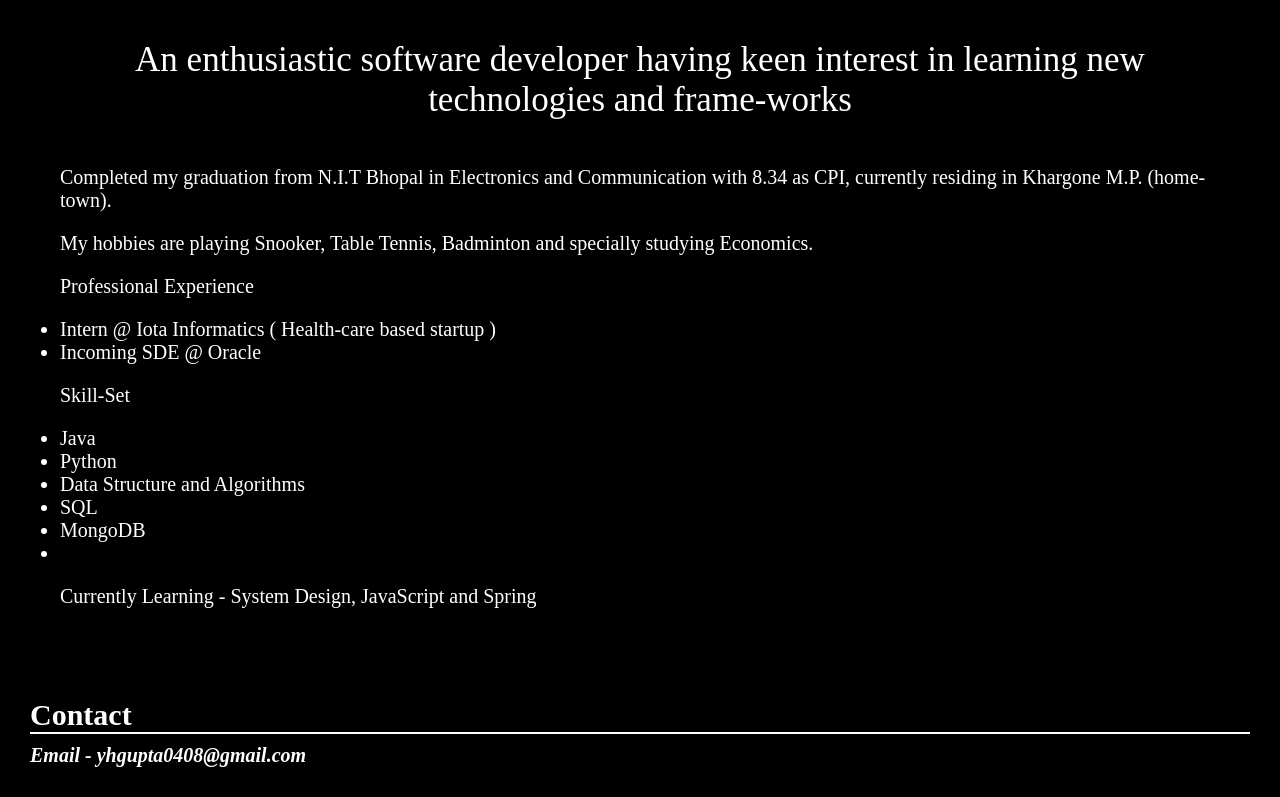
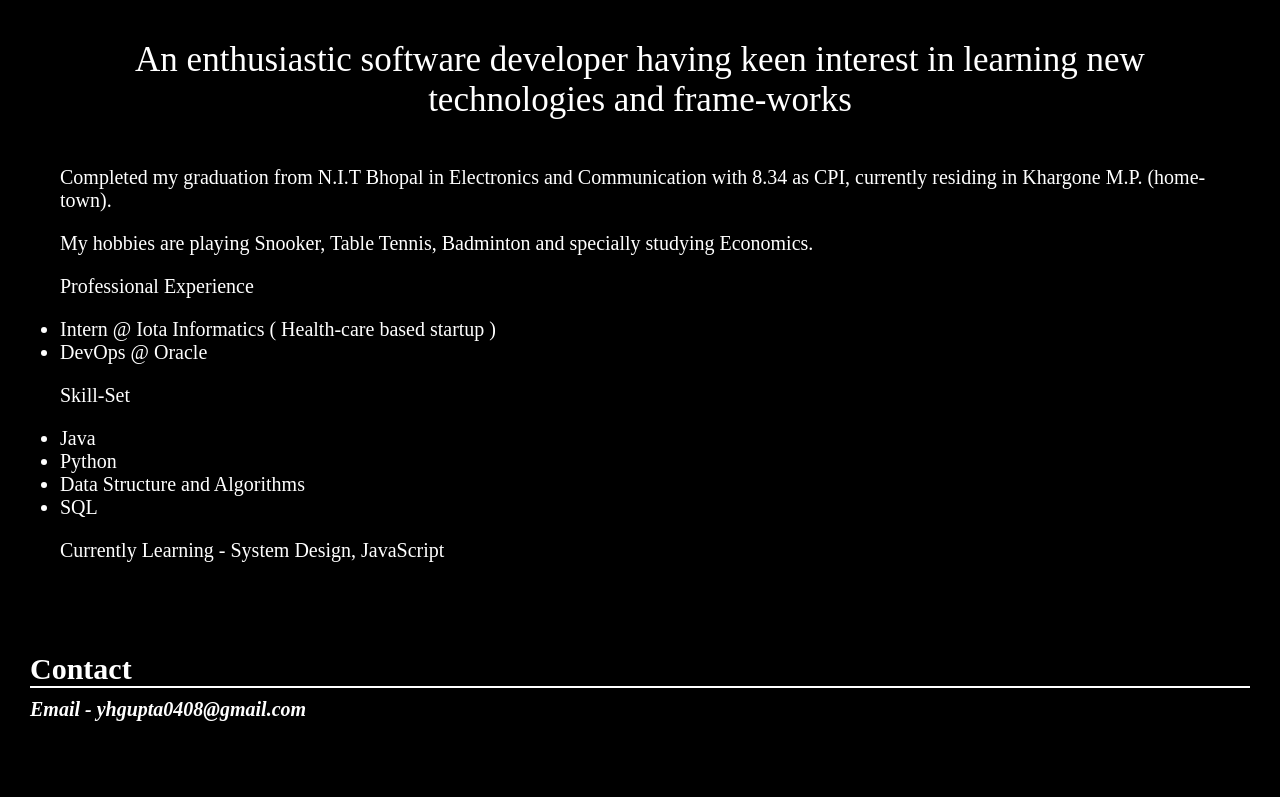
Before and after one commit to yhgupta/portfolio, a plain HTML site: page root/about.html in a window 1280 px wide. Shown: the part 78-875 px from the top of the page. After the commit the page ends 829 px from the top, so only its background shows below. Drawn offline with Linux system fonts and the light colour scheme.

Commit message:
Static Website

```diff
--- a/root/about.html
+++ b/root/about.html
@@ -33,7 +33,7 @@
     </p>
     <ul class="body">
         <li>Intern @ Iota Informatics ( Health-care based startup )</li>
-        <li>Incoming SDE @ Oracle</li>
+        <li>DevOps @ Oracle</li>
     </ul>
     <p class="body">Skill-Set</p>
     <ul class="body">
@@ -41,10 +41,9 @@
         <li>Python</li>
         <li>Data Structure and Algorithms</li>
         <li>SQL</li>
-		<li>MongoDB<li>
     </ul>
     <p class="body">
-        Currently Learning - System Design, JavaScript and Spring
+        Currently Learning - System Design, JavaScript
     </p>
 
 </div>
```
